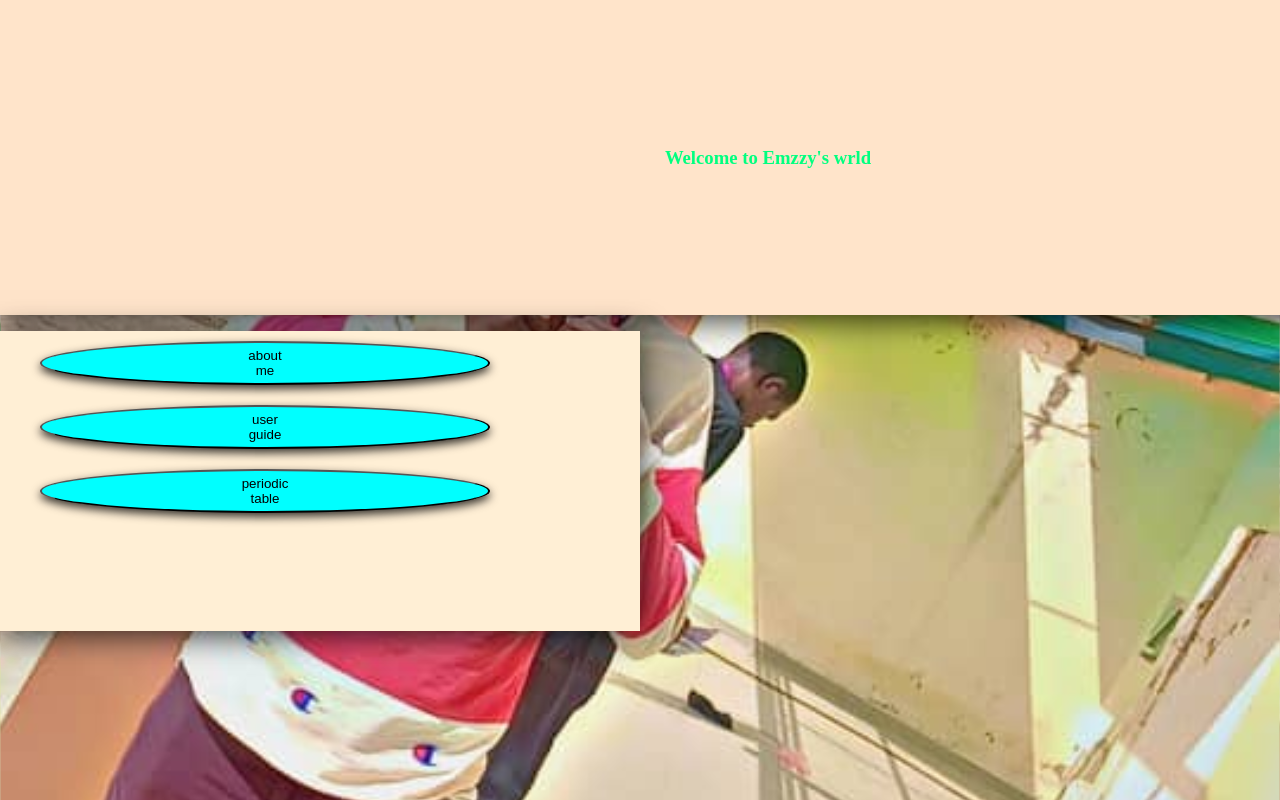
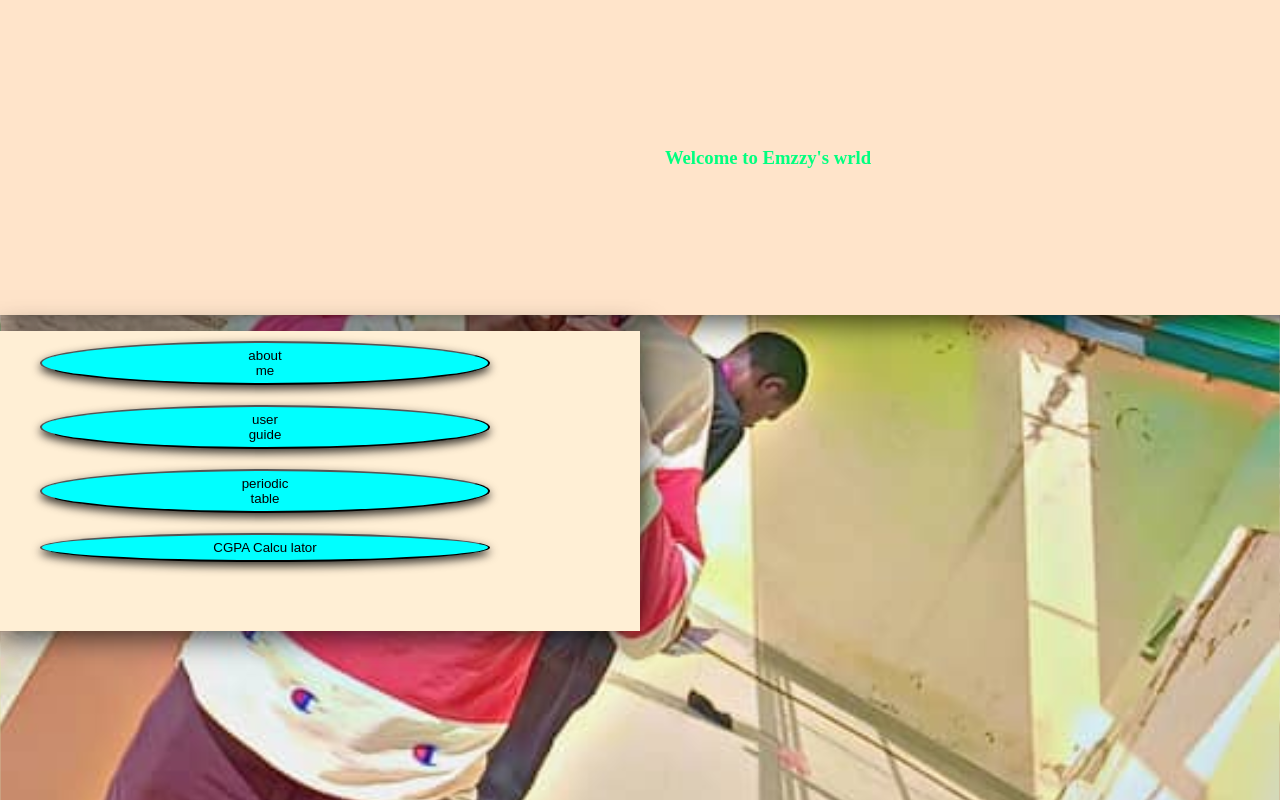
Before and after one commit to Engr-Emmanuel/Emzzy-wrld, a plain HTML site: page index.html in a window 1280 px wide. Shown: the top 800 px of the page. Drawn offline with Linux system fonts and the light colour scheme.

Commit message:
Update index.html

```diff
--- a/index.html
+++ b/index.html
@@ -3,6 +3,7 @@
 <html>
 <head>
   <meta charset="UTF-8">
+
   <meta name="viewport" content="width=device-width, initial-scale=1.5">
   <link rel="stylesheet" href="3.css">
   <title>Home page</title>
@@ -17,6 +18,7 @@
       <button>about<br> me</button></a>
       <a href="two.html"><button>user<br> guide</button></a>
       <a href="pd table.html"><button>periodic<br> table</button></a>
+      <a href="cgpa.html"><button>CGPA Calcu lator</button>
     </ul>
   </div>
 </body>
```
